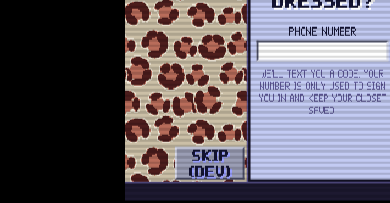
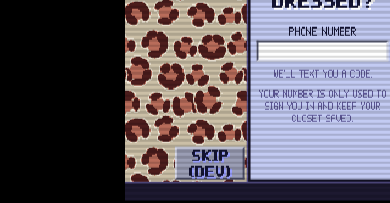
Before and after one commit to amyge0510/cher-closet, a React (Vite) app: page / in a window 390 px wide. Shown: the part 368-571 px from the top of the page. Built offline with nearby package versions, Linux system fonts and the light colour scheme.

Commit message:
Phone hint: two paragraphs with space between
Co-Authored-By: Claude Opus 5.5 <noreply@anthropic.com>
Claude-Session: https://claude.ai/code/session_01C1DNgEagNrJqL2PovPghGn

```diff
--- a/src/screens/SignIn.tsx
+++ b/src/screens/SignIn.tsx
@@ -102,7 +102,7 @@ export function SignIn({ needsName, needsWardrobe = false, sendCode, verifyCode,
       ? "PREVIEW ONLY. NOTHING IS SAVED."
       : "PREVIEW ONLY. NO TEXT IS SENT. ANY 6 DIGITS WORK."
     : step === "phone"
-      ? "WE'LL TEXT YOU A CODE. YOUR NUMBER IS ONLY USED TO SIGN YOU IN AND KEEP YOUR CLOSET SAVED."
+      ? "WE'LL TEXT YOU A CODE.\n\nYOUR NUMBER IS ONLY USED TO SIGN YOU IN AND KEEP YOUR CLOSET SAVED."
       : step === "code"
         ? `SENT TO ${e164 ?? phone}. WRONG NUMBER? HIT BACK.`
         : "IT GOES ON YOUR WARDROBE.";
@@ -154,7 +154,12 @@ export function SignIn({ needsName, needsWardrobe = false, sendCode, verifyCode,
         ))}
 
       <div style={centered(step === "wardrobe" ? WARDROBE_HINT_Y : L.signHint.y)}>
-        <PixelLines text={hint} maxWidth={inner} color={C.frame} sx={L.signHint.sx} sy={L.signHint.sy} />
+        {/* a blank line in the hint starts a new paragraph, with space between */}
+        <div style={{ display: "grid", gap: 20 }}>
+          {hint.split("\n\n").map((para) => (
+            <PixelLines key={para} text={para} maxWidth={inner} color={C.frame} sx={L.signHint.sx} sy={L.signHint.sy} />
+          ))}
+        </div>
       </div>
       {error && (
         <div role="alert" style={centered(step === "wardrobe" ? WARDROBE_HINT_Y + 50 : step === "phone" ? PHONE_ERROR_Y : L.signError.y)}>
```
